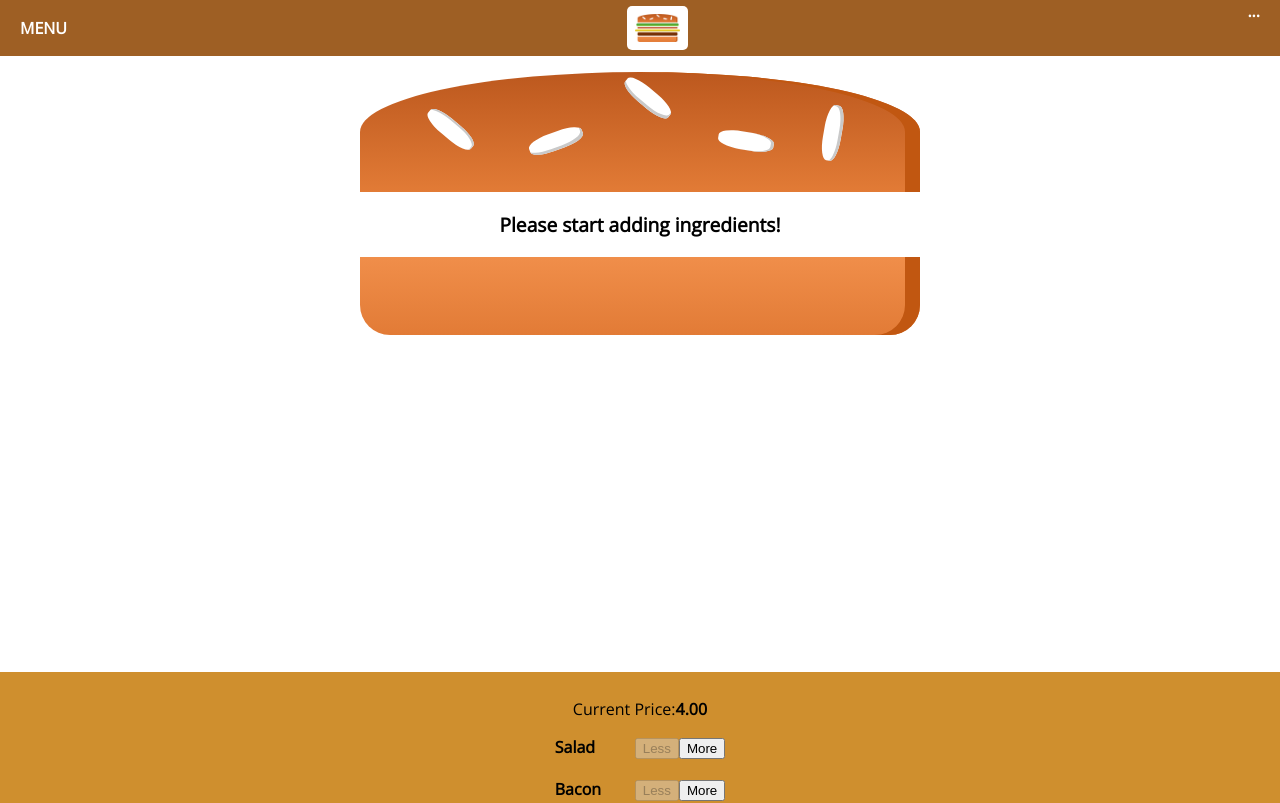
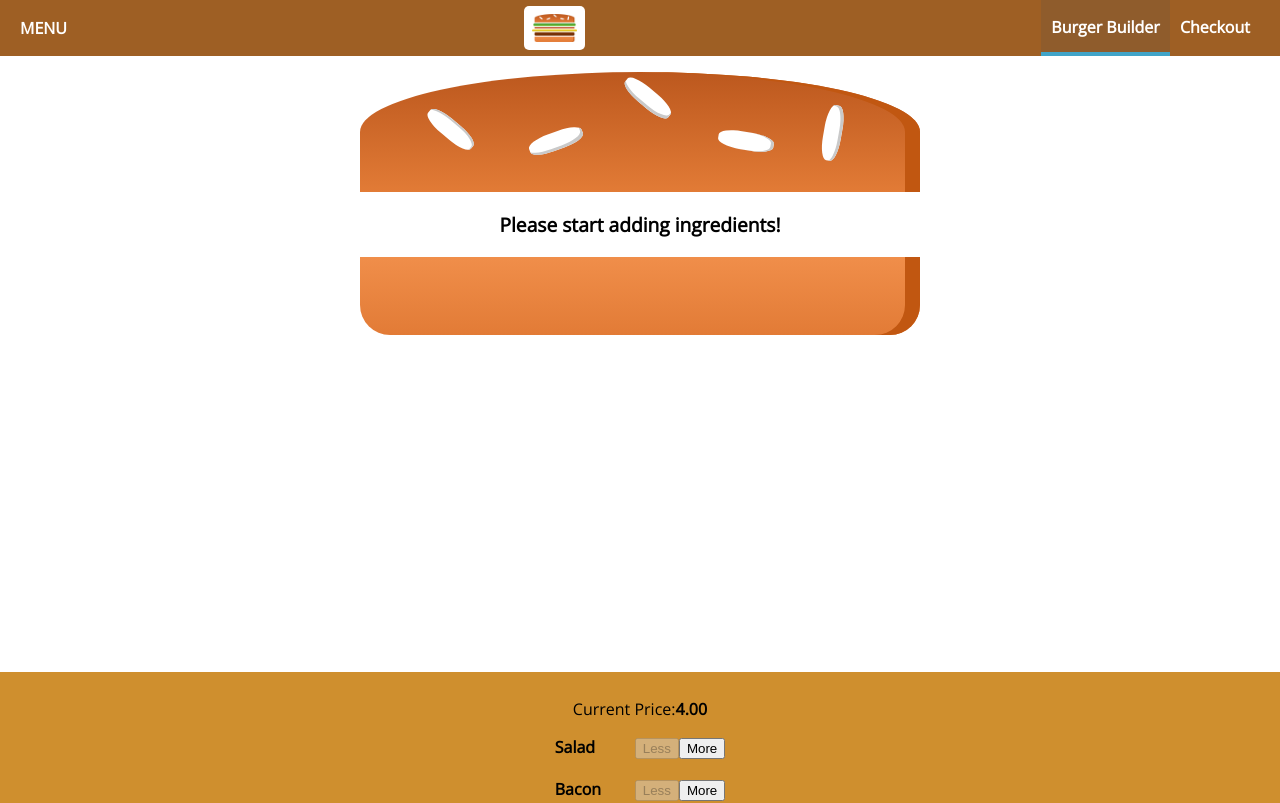
Before and after one commit to AjlaBise/MyBurger, a React app: page / in a window 1280 px wide. Shown: the top 803 px of the page. Built offline with nearby package versions, Linux system fonts and the light colour scheme.

Commit message:
AddingNavigationItems

```diff
--- /dev/null
+++ b/src/components/Navigation/NavigationItems/NavigationItem/NavigationItem.css
@@ -0,0 +1,25 @@
+.NavigationItem {
+    margin: 0;
+    box-sizing: border-box;
+    display: flex;
+    height: 100%;
+    align-items: center;
+}
+
+.NavigationItem a {
+    color: white;
+    text-decoration: none;
+    height: 100%;
+    padding: 16px 10px;
+    border-bottom: 4px solid transparent;
+    box-sizing: border-box;
+    display: block;
+}
+
+.NavigationItem a:hover,
+.NavigationItem a:active,
+.NavigationItem a.active {
+    background-color: #8F5C2C;
+    border-bottom: 4px solid #40A4C8 ;
+    color: white;
+}
--- /dev/null
+++ b/src/components/Navigation/NavigationItems/NavigationItem/NavigationItem.js
@@ -0,0 +1,12 @@
+import React from 'react';
+import classes from './NavigationItem.css';
+
+const NavigationItem = (props) => (
+
+    <li className={classes.NavigationItem}>
+    <a href={props.link} className={props.active ? classes.active : null}>{props.children}</a>
+    </li>
+
+);
+
+export default NavigationItem
--- /dev/null
+++ b/src/components/Navigation/NavigationItems/NavigationItems.css
@@ -0,0 +1,9 @@
+.NavigationItems {
+   margin: 0;
+   padding: 0;
+   list-style: none;
+   display: flex;
+   align-items: center;
+   height: 100%;
+
+}
--- /dev/null
+++ b/src/components/Navigation/NavigationItems/NavigationItems.js
@@ -0,0 +1,14 @@
+import React from 'react';
+import NavigationItem from './NavigationItem/NavigationItem';
+import classes from './NavigationItems.css';
+
+const NavigationItems = () => (
+   <ul className={classes.NavigationItems}>
+      <NavigationItem link="/" active>Burger Builder</NavigationItem>
+      <NavigationItem link="/" >Checkout</NavigationItem>
+   </ul>
+
+
+);
+
+export default NavigationItems
--- a/src/components/Navigation/Toolbar/Toolbar.js
+++ b/src/components/Navigation/Toolbar/Toolbar.js
@@ -1,5 +1,6 @@
 import React from 'react';
 import Logo from '../../Logo/Logo';
+import NavigationItems from '../NavigationItems/NavigationItems';
 import classes from './Toolbar.css';
 
 const Toolbar = () => (
@@ -7,7 +8,7 @@
         <div>MENU</div>
         <Logo/>
         <nav>
-            ...
+           <NavigationItems/>
         </nav>
     </header>
 
```
